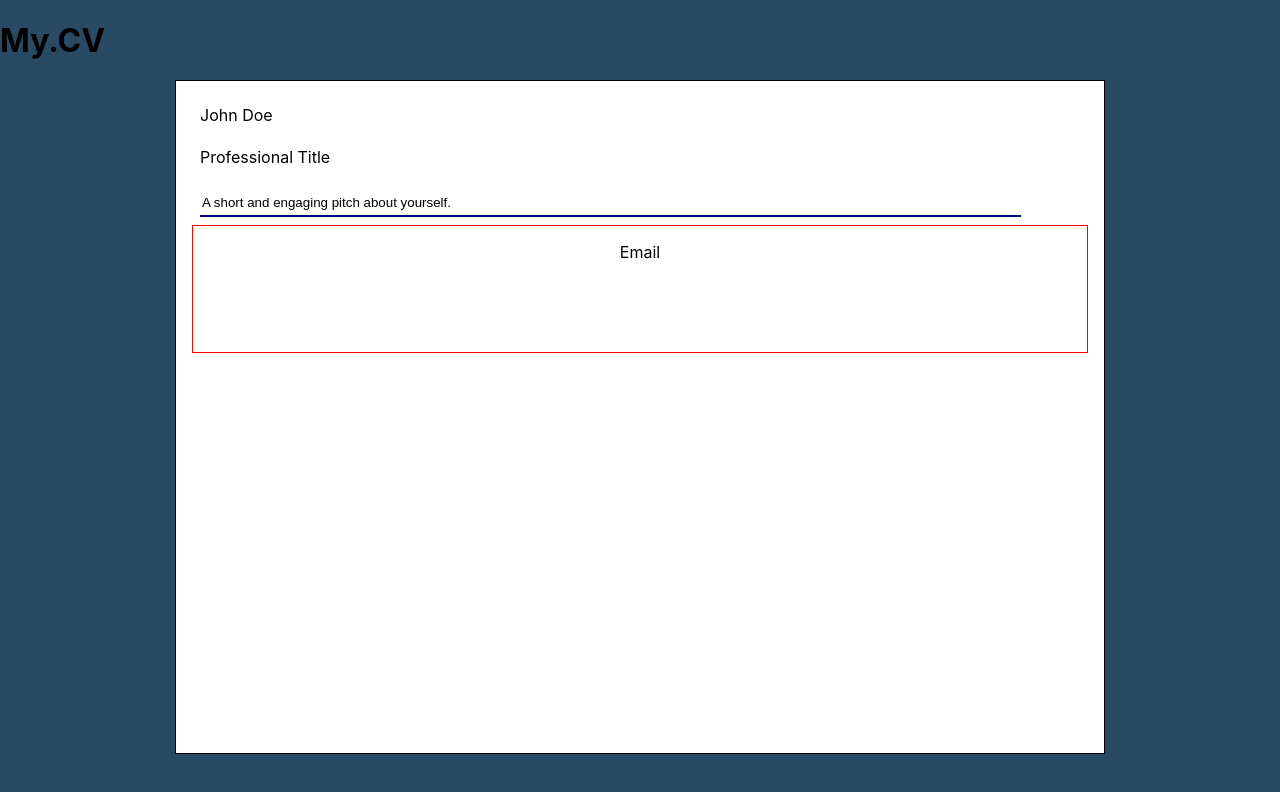
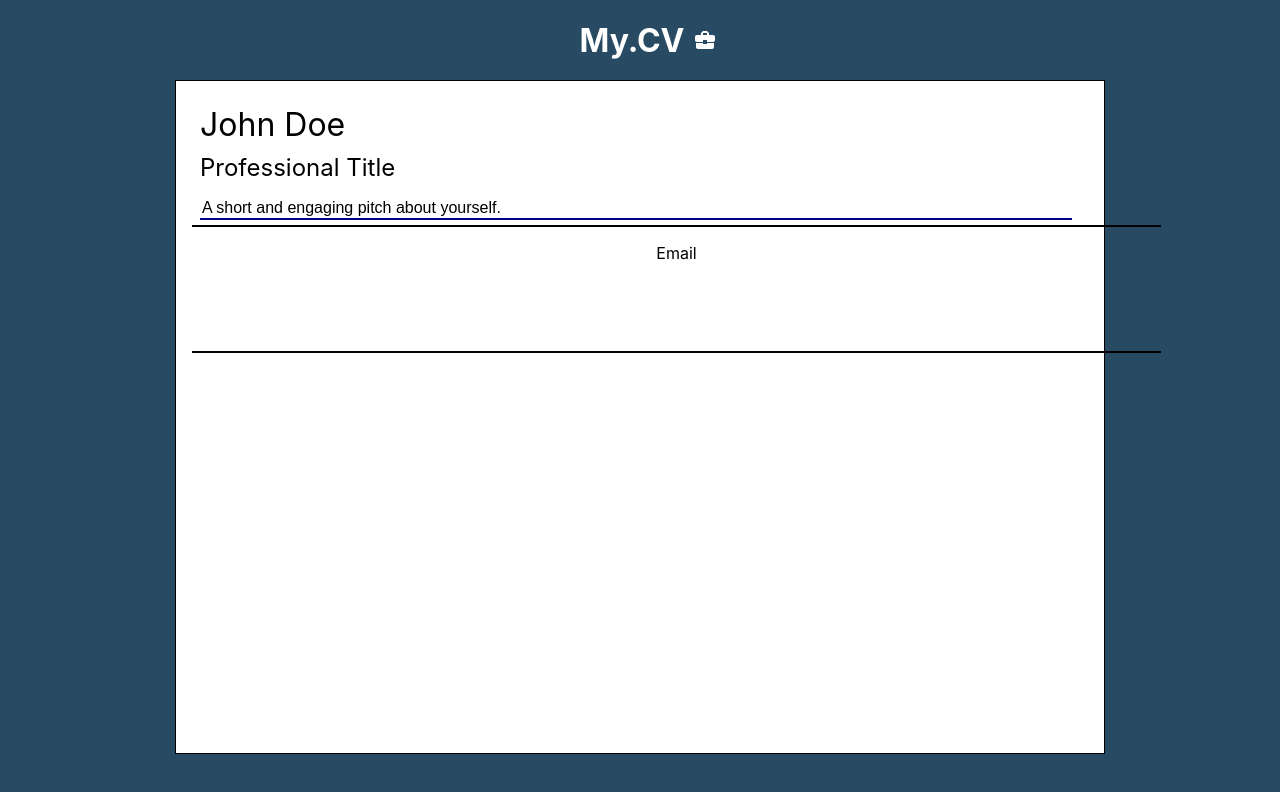
Before and after one commit to twalton83/TOP-CV, a React (Create React App) app: page / in a window 1280 px wide. Both pictures are taken after a click on the element "A short and engaging pitch about yourself.". Shown: the top 792 px of the page. Built offline with nearby package versions, Linux system fonts and the light colour scheme.

Commit message:
add logo and contact modal component

```diff
--- a/src/components/Header.js
+++ b/src/components/Header.js
@@ -1,14 +1,25 @@
 import React from 'react'
 import styled from 'styled-components'
+import {ReactComponent as Logo} from './logo.svg';
 
 const Navbar = styled.header`
 display: flex;
 flex-direction: row;
 align-items: center;
 justify-content: space-between;
-width: 100%;
+width: auto;
 height: 10vh;
 background-color : ${props => props.bgcolor};
+padding-left: 1rem;
+
+h1 {
+  color: white;
+}
+
+svg {
+  fill: white;
+  margin-left: .5rem;
+}
 `
 
 export default function Header() {
@@ -17,6 +28,7 @@ export default function Header() {
       <h1>
         My.CV
       </h1>
+      <Logo/>
     </Navbar>
   )
 }
--- a/src/components/MyDocument.js
+++ b/src/components/MyDocument.js
@@ -8,7 +8,7 @@ display: grid;
 grid-template-rows: 20% 20% auto;
 min-height: 80vh;
 max-height: 3300px;
-max-width: 2550;
+max-width: 2550px;
 height: auto;
 width: 70vw;
 border: 1px solid black;
@@ -34,6 +34,10 @@ export default function MyDocument() {
     })
   }
 
+  const handleContactInfo = (e) => {
+    setContactInfo([...contactInfo, {[e.target.name] : e.target.value} ])
+  }
+
   return (
     <ResumeSheet>
       <ResumeHeader personalInfo = { personalInfo } handlePersonalInput = { handlePersonalInput } />
--- a/src/components/ResumeContact.js
+++ b/src/components/ResumeContact.js
@@ -5,14 +5,15 @@ const Section = styled.section`
 display: grid;
 grid-template-columns: ${props => props.cols};
 grid-template-rows: ${props => props.rows};
-border: 1px solid red;
+border-top: 2px solid ${props => props.color};
+border-bottom: 2px solid ${props => props.color};
 `
 
 export default function ResumeContact( { contactItems }) {
 
 
   return (
-    <Section>
+    <Section >
       <p>Email</p>
     </Section>
   )
--- a/src/components/ResumeHeader.js
+++ b/src/components/ResumeHeader.js
@@ -1,32 +1,50 @@
-import React, { useState, useRef } from 'react'
+import React, { useState } from 'react'
 import styled from 'styled-components';
 
 const Header = styled.section`
   width: 100%;
+  max-width: 100%;
   background-color: ${props => props.bgcolor};
   color: ${props => props.color};
   display: flex;
   flex-direction: column;
   align-items: flex-start;
 `
-
-const Input = styled.input`
-  box-sizing: border-box;
-  height: 2rem;
-  margin: .5rem;
-  width: auto;
-  outline: none;
-  border: none;
-  border-bottom: 2px solid navy;
-`
-
 const HeaderContent = styled.p`
   margin: .5rem;
   cursor: text;
   outline: none;
   height: 2rem;
   display: ${props => props.display === "true" ? "block" : "none"};
+  &#name {
+    font-size: 2rem;
+  }
+  &#title {
+    font-size: 1.5rem;
+  }
 `
+
+const Input = styled.input`
+  box-sizing: border-box;
+  height: 2rem;
+  max-width: 90%;
+  width: auto;
+  margin : .5rem;
+  outline: none;
+  border: none;
+  border-bottom: 2px solid navy;
+  &[data-id="name"] {
+    font-size: 2rem;
+  };
+  &[data-id="title"] {
+    font-size: 1.5rem;
+  }
+  &[data-id="pitch"] {
+    font-size: 1rem;
+  }
+`
+
+
 export default function ResumeHeader( { bgcolor, color, personalInfo, handlePersonalInput }) {
   const { name, title, pitch } = personalInfo
   const [display, setDisplay] = useState({
@@ -71,7 +89,7 @@ export default function ResumeHeader( { bgcolor, color, personalInfo, handlePers
         { pitch }
       </HeaderContent>
       {!display.pitch &&
-      <Input autoFocus data-id = "pitch" value = {pitch} onChange = { handlePersonalInput } onBlur = { handleBlur } htmlFor="pitch" type="text" size="100" />
+      <Input autoFocus data-id = "pitch" value = {pitch} onChange = { handlePersonalInput } onBlur = { handleBlur } htmlFor="pitch" type="text" size="100" maxLength={100}/>
       }
     </Header>
   )
```
Also changed, not shown: src/components/ContactModal.js (added, +18 -0 lines), src/components/logo.svg (added), 1 other file (tests, documents, lock files or other folders).
